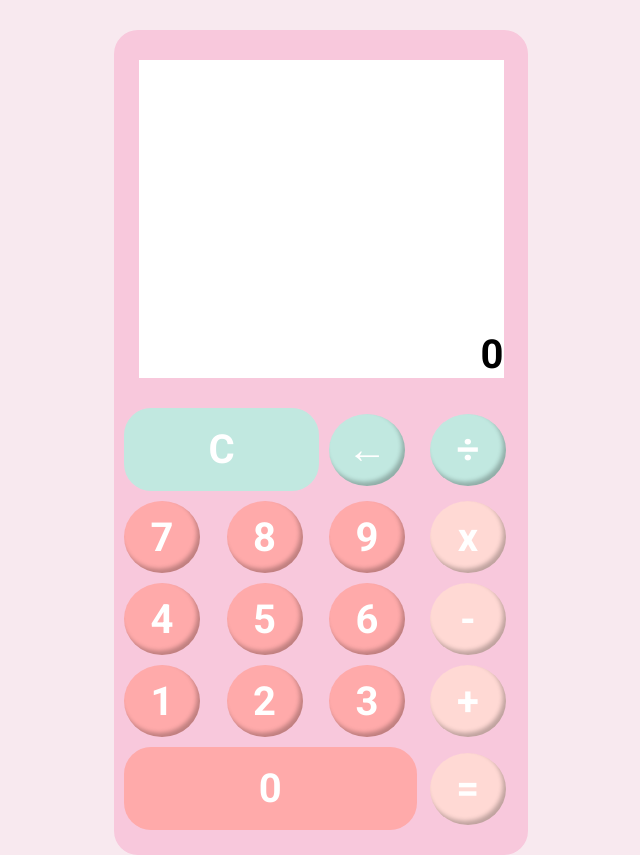
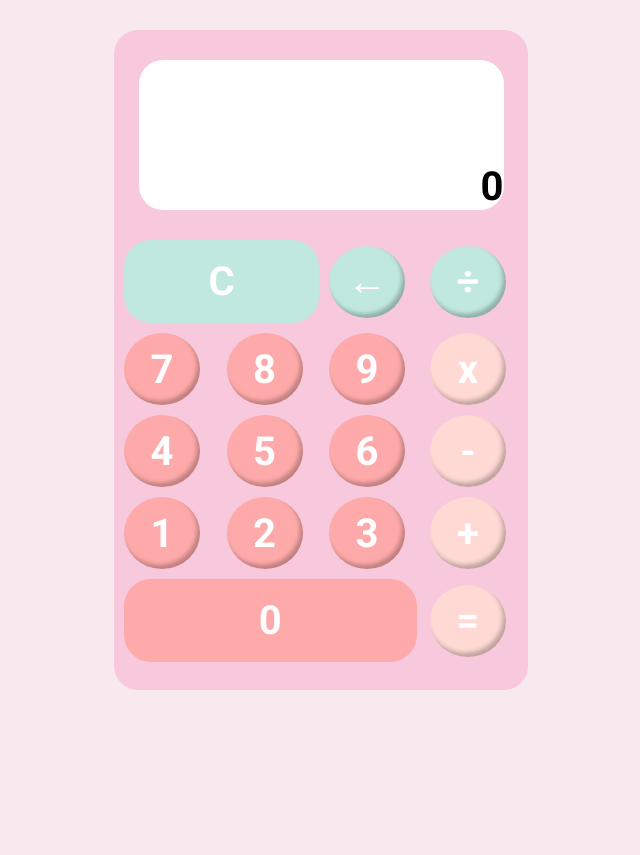
Before and after one commit to terrakaroline/Calculadora, a plain HTML site: page index.html in a window 1280 px wide. Shown: the part 95-950 px from the top of the page, without its empty margins (319-959 px from the left). After the commit the page ends 800 px from the top, so only its background shows below. Drawn offline with Linux system fonts and the light colour scheme.

Commit message:
Ajustei o tamanho da screen

```diff
--- a/style.css
+++ b/style.css
@@ -25,19 +25,20 @@ button {
 .calc {
     background-color: #f8c8dc;
     width: 414px;
-    height: 825px;
+    height: 660px;
     border-radius: 24px;
 }
 
 .screen {
     background-color: #fff;
     width: 365px;
-    height: 318px;
+    height: 150px;
     margin: auto;
     margin-top: 30px;
     display: flex;
     align-items: flex-end;
     justify-content: end;
+    border-radius: 24px;
 }
 
 .buttons {
```
